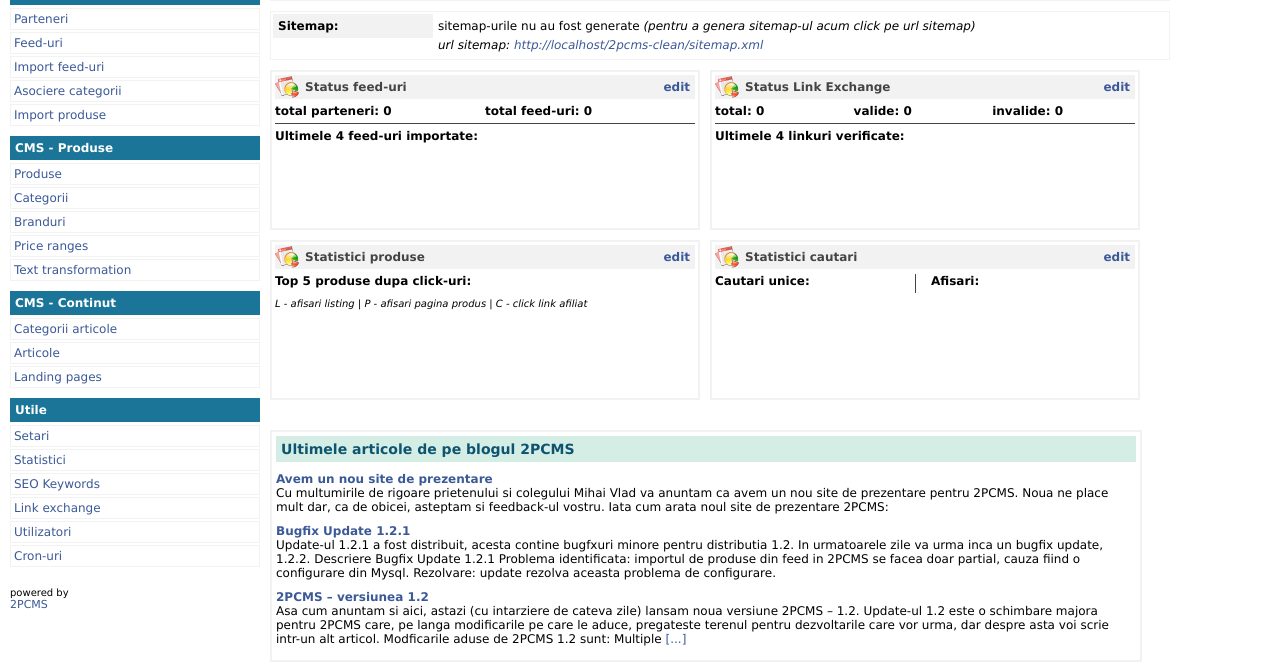
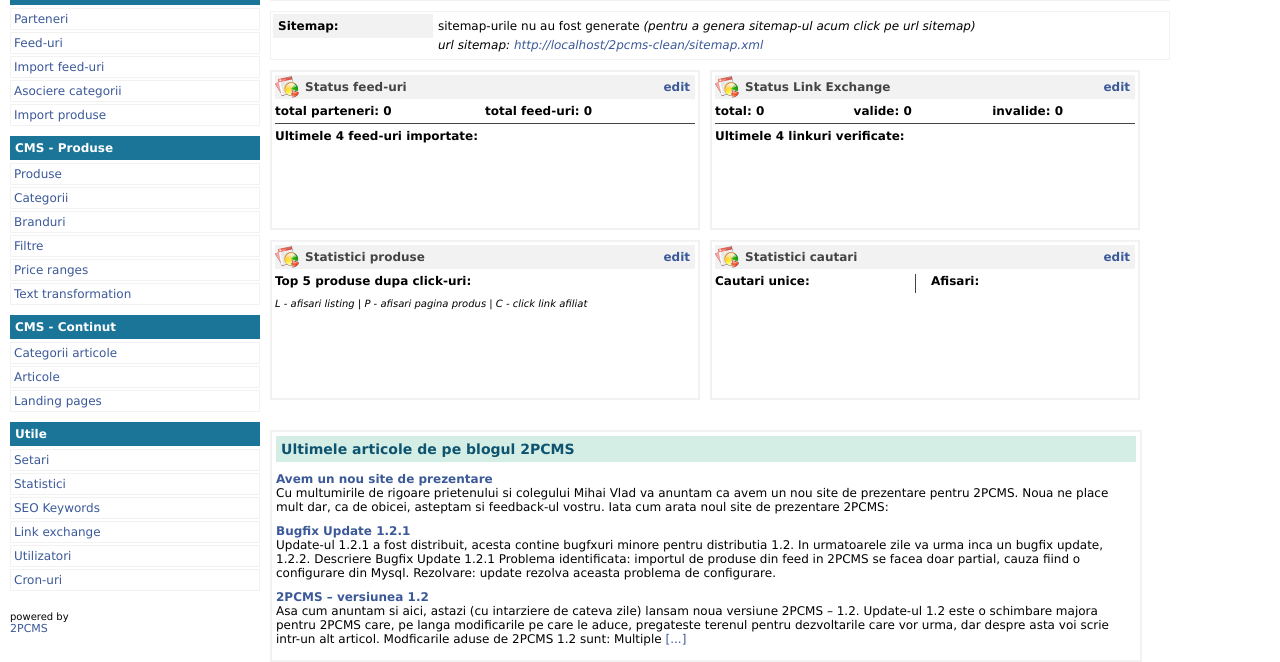
Before and after one commit to 2Parale/2PCMS, a PHP site: page /2pcms-clean/manager/ in a window 1280 px wide. Shown: the part 140-802 px from the top of the page. Run offline with PHP 8.4, Linux system fonts and the light colour scheme; a user stored in the database is signed in; data comes from the database, SQL or seed files in the repository; data that the repository does not hold is empty.

Commit message:
adaugare meniu filtre

```diff
--- a/manager/include/header.php
+++ b/manager/include/header.php
@@ -39,6 +39,7 @@
         <a href="s_products.php" <?php if($page_name=="s_products"){echo 'class="selected"';} ?>>Produse</a>
         <a href="s_categories.php" <?php if($page_name=="s_categories"){echo 'class="selected"';} ?>>Categorii</a>
         <a href="s_brands.php" <?php if($page_name=="s_brands"){echo 'class="selected"';} ?>>Branduri</a>
+        <a href="s_filters.php" <?php if($page_name=="s_filters"){echo 'class="selected"';} ?>>Filtre</a>
         <a href="s_pricerange.php" <?php if($page_name=="s_pricerange"){echo 'class="selected"';} ?>>Price ranges</a>
         <a href="s_texttrans.php" <?php if($page_name=="s_texttrans"){echo 'class="selected"';} ?>>Text transformation</a>
     </div>
```
